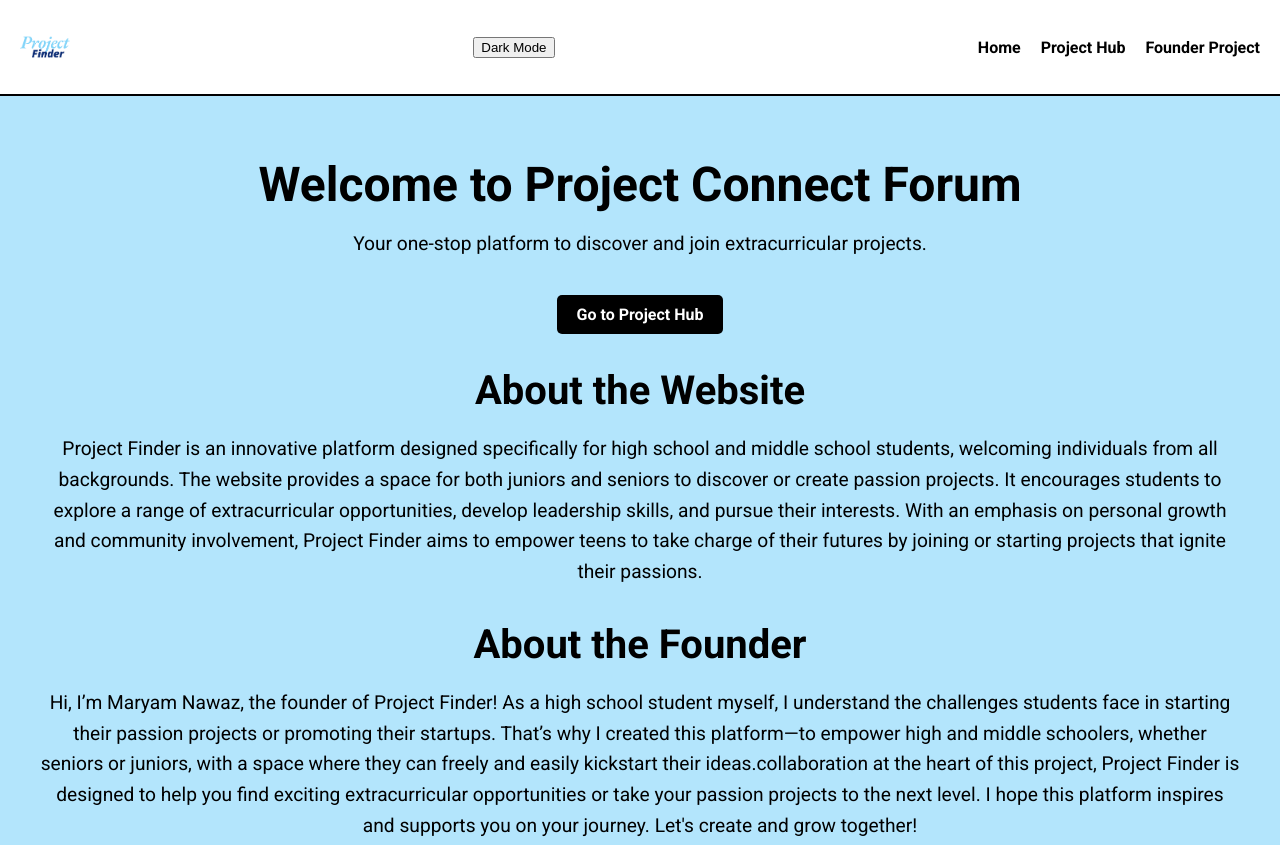
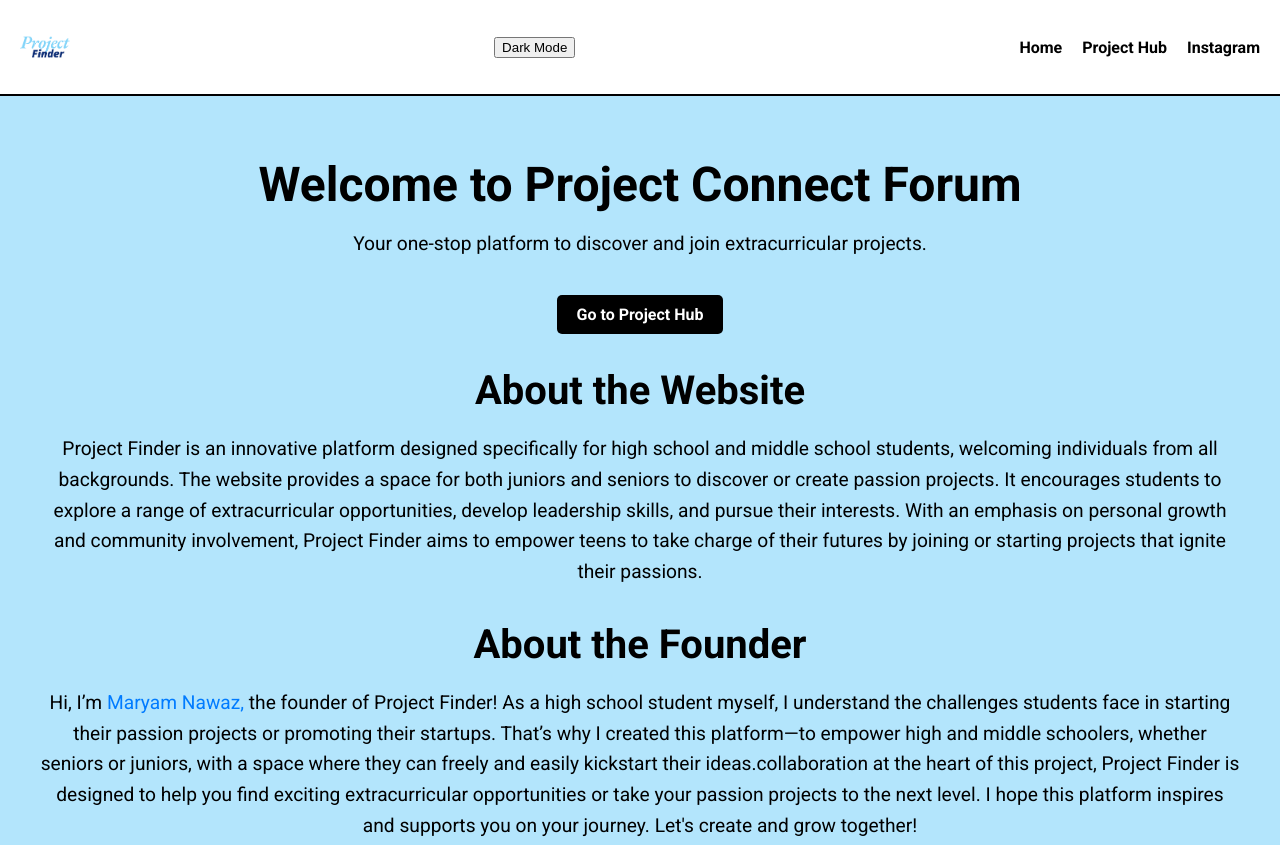
Before and after one commit to maryam-innovates/Project-Finder, a plain HTML site: page index.html in a window 1280 px wide. Shown: the top 845 px of the page. Drawn offline with Linux system fonts and the light colour scheme.

Commit message:
Update index.html

```diff
--- a/index.html
+++ b/index.html
@@ -199,8 +199,7 @@
 
 					</li>
 					<li>
-						<a href="https://www.instagram.com/arya.bugs/">Founder</a>
-						<a href="https://www.instagram.com/projectfinderforum.fr/">Project</a>
+						<a href="https://www.instagram.com/projectfinderforum.fr/">Instagram</a>
 					</li>
 				</ul>
 			</nav>
@@ -223,7 +222,7 @@
 			</section>
 			<section class="founder">
 				<h2>About the Founder</h2>
-				<p>Hi, I’m Maryam Nawaz, the founder of Project Finder! As a high school student myself,
+				<p>Hi, I’m <a href="https://www.instagram.com/arya.bugs/">Maryam Nawaz,</a> the founder of Project Finder! As a high school student myself,
 					I understand the challenges students face in starting their passion projects or
 					promoting their startups. That’s why I created this platform—to empower high and
 					middle schoolers, whether seniors or juniors, with a space where they can freely
```
